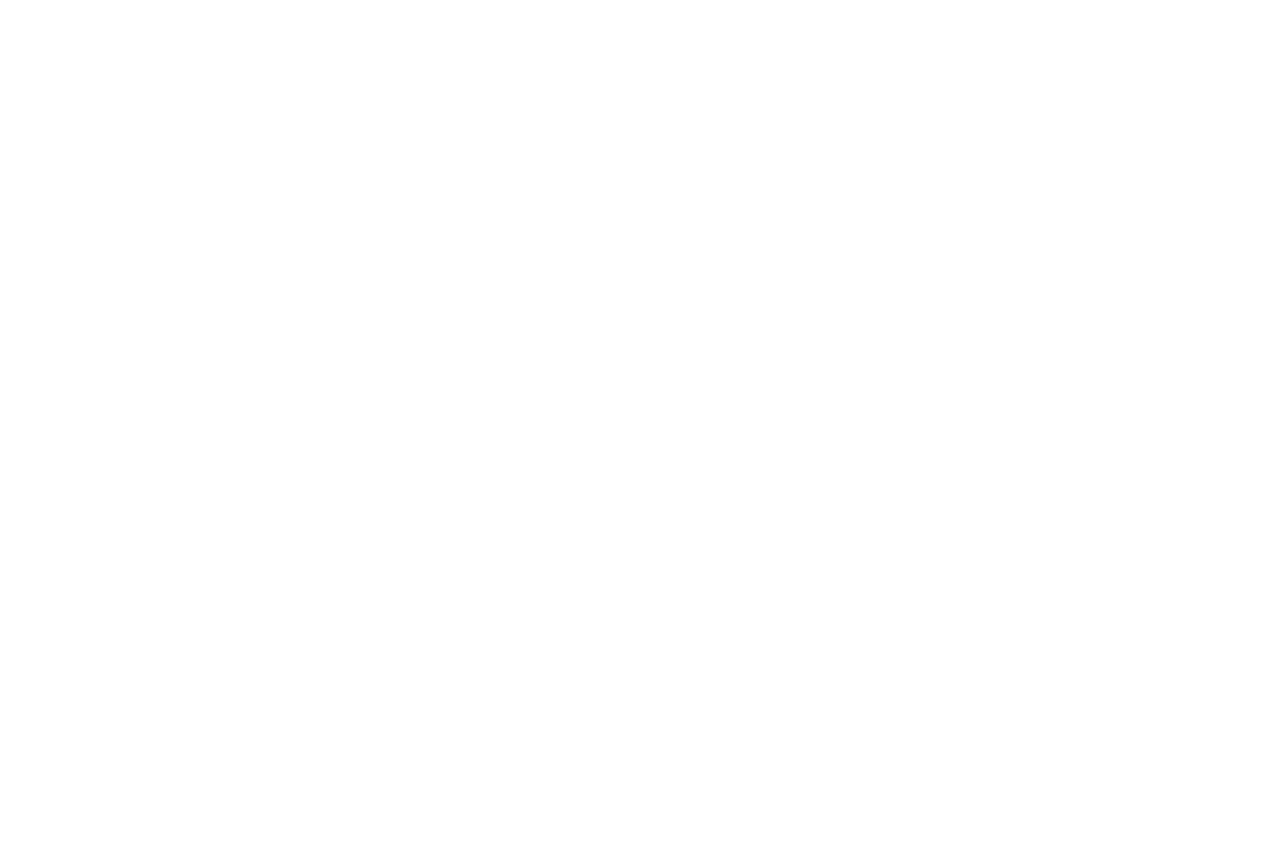
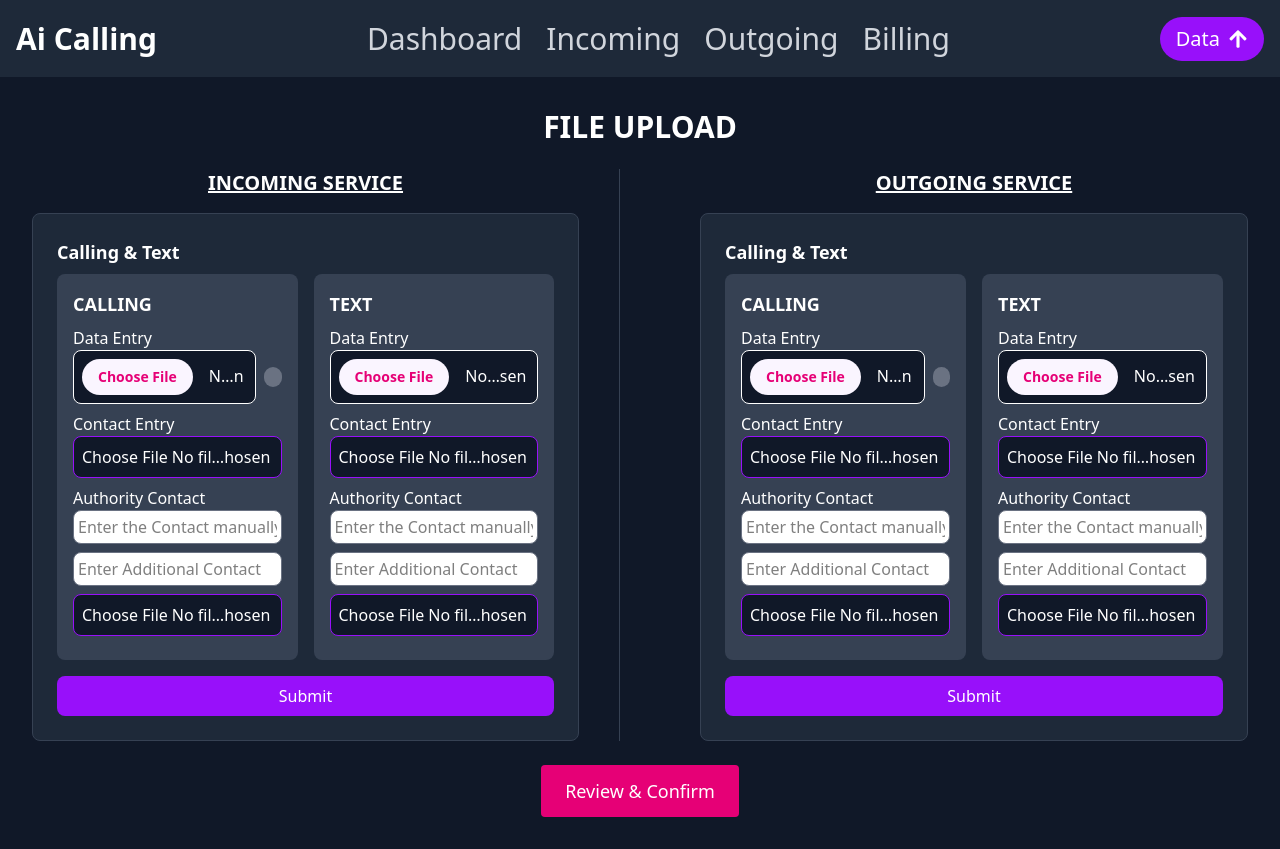
Before and after one commit to Praveen-Kumar750/AI-Calling, a React (Vite) app in the folder frontend/: page /file-upload in a window 1280 px wide. Before the commit this address had no page. Before the commit the page ends 800 px from the top, so only its background shows below. Built offline with nearby package versions, Linux system fonts and the light colour scheme.

Commit message:
frontend version 1.9

```diff
--- a/frontend/package.json
+++ b/frontend/package.json
@@ -12,6 +12,7 @@
   "dependencies": {
     "@tailwindcss/vite": "^4.0.8",
     "axios": "^1.7.9",
+    "lucide-react": "^0.475.0",
     "react": "^19.0.0",
     "react-dom": "^19.0.0",
     "react-icons": "^5.5.0",
--- a/frontend/src/App.jsx
+++ b/frontend/src/App.jsx
@@ -10,6 +10,8 @@ import OutgoingCalls from "./client/OutgoingCalls";
 import OutgoingMessages from "./client/OutgoingMessages";
 import BillingTableCalls from "./client/BillingTableCalls";
 import BillingTableMessages from "./client/BillingTableMessages";
+import FileUpload from "./client/FileUpload";
+import PreviousData from "./client/PreviousData";
 
 function App() {
   return (
@@ -25,6 +27,8 @@ function App() {
         <Route path="/incoming-messages" element={<IncomingMessages />} />
         <Route path="/outgoing-messages" element={<OutgoingMessages />} />
         <Route path="/billing-messages" element={<BillingTableMessages />} />
+        <Route path="/file-upload" element={<FileUpload />} />
+        <Route path="/previous-data" element={<PreviousData />} />
       </Routes>
     </Router>
   );
--- /dev/null
+++ b/frontend/src/client/FileUpload.jsx
@@ -0,0 +1,117 @@
+import { useState } from "react";
+import ClientNavbar from "./components/ClientNavbar";
+
+export default function FileUpload() {
+  const [sameForTextIncoming, setSameForTextIncoming] = useState(false);
+  const [sameForTextOutgoing, setSameForTextOutgoing] = useState(false);
+  const [showConfirmModal, setShowConfirmModal] = useState(false);
+  const [showDoneModal, setShowDoneModal] = useState(false);
+
+  const handleConfirm = () => {
+    setShowConfirmModal(false);
+    setShowDoneModal(true);
+  };
+
+  return (
+    <div className="min-h-screen bg-gray-900 text-white">
+      <ClientNavbar />
+
+      <div className="container mx-auto p-8">
+        <h1 className="text-3xl font-bold text-center mb-6">FILE UPLOAD</h1>
+
+        <div className="grid grid-cols-2 gap-10">
+          {["INCOMING SERVICE", "OUTGOING SERVICE"].map((serviceType, serviceIndex) => (
+            <div key={serviceIndex} className={serviceIndex === 0 ? "border-r border-gray-700 pr-10" : "pl-10"}>
+              <h2 className="text-xl font-semibold text-center underline mb-4">{serviceType}</h2>
+              <div className="p-6 border border-gray-700 rounded-lg bg-gray-800">
+                <h3 className="text-lg font-semibold mb-2">Calling & Text</h3>
+
+                <div className="grid grid-cols-2 gap-4">
+                  {["CALLING", "TEXT"].map((section, index) => (
+                    <div key={index} className="p-4 bg-gray-700 rounded-lg">
+                      <h3 className="text-lg font-semibold mb-2">{section}</h3>
+
+                      <label>Data Entry</label>
+                      <div className="flex items-center space-x-2 mb-2">
+  <input
+    type="file"
+    className="w-full p-2 rounded-lg border border-white-600 text-white bg-gray-900 file:mr-4 file:py-2 file:px-4 file:rounded-full file:border-0 file:text-sm file:font-semibold file:bg-purple-50 file:text-pink-600 hover:file:bg-white-100"
+  />
+  {index === 0 && (
+    <button
+      className={`w-5 h-5 rounded-full flex items-center justify-center ${
+        serviceIndex === 0
+          ? (sameForTextIncoming ? "bg-green-500" : "bg-gray-500")
+          : (sameForTextOutgoing ? "bg-green-500" : "bg-gray-500")
+      }`}
+      onClick={() =>
+        serviceIndex === 0
+          ? setSameForTextIncoming(!sameForTextIncoming)
+          : setSameForTextOutgoing(!sameForTextOutgoing)
+      }
+    >
+      {serviceIndex === 0
+        ? sameForTextIncoming && <span className="text-white text-xs">✓</span>
+        : sameForTextOutgoing && <span className="text-white text-xs">✓</span>}
+    </button>
+  )}
+</div>
+
+                      <label>Contact Entry</label>
+                      <input type="file" className="w-full p-2 rounded-lg border border-purple-600 text-white bg-gray-900 mb-2" />
+
+                      <label>Authority Contact</label>
+                      <input type="text" className="w-full p-1 rounded-lg border border-gray-500 bg-white text-black mb-2" placeholder="Enter the Contact manually" />
+                      <input type="text" className="w-full p-1 rounded-lg border border-gray-500 bg-white text-black mb-2" placeholder="Enter Additional Contact" />
+                      <input type="file" className="w-full p-2 rounded-lg border border-purple-600 text-white bg-gray-900 mb-2" />
+                    </div>
+                  ))}
+                </div>
+                <button className="bg-purple-600 w-full py-2 rounded-lg mt-4">Submit</button>
+              </div>
+            </div>
+          ))}
+        </div>
+
+        <div className="flex justify-center mt-6">
+          <button className="bg-pink-600 px-6 py-3 text-lg rounded" onClick={() => setShowConfirmModal(true)}>
+            Review & Confirm
+          </button>
+        </div>
+      </div>
+
+      {showConfirmModal && (
+        <div className="fixed inset-0 flex items-center justify-center bg-black bg-opacity-50">
+          <div className="bg-gray-800 p-6 rounded-lg text-center">
+            <h2 className="text-xl font-bold">Confirm?</h2>
+            <div className="flex justify-center space-x-4 mt-4">
+              <button className="bg-gray-500 px-4 py-2 rounded" onClick={() => setShowConfirmModal(false)}>
+                No
+              </button>
+              <button className="bg-green-500 px-4 py-2 rounded" onClick={handleConfirm}>
+                Yes
+              </button>
+            </div>
+          </div>
+        </div>
+      )}
+
+      {showDoneModal && (
+        <div className="fixed inset-0 flex items-center justify-center bg-black bg-opacity-50">
+          <div className="bg-gray-800 p-6 rounded-lg text-center">
+            <h2 className="text-xl font-bold">Done</h2>
+            <div className="flex justify-center mt-4">
+              <span className="text-purple-500 text-4xl">✔</span>
+              <div className="flex space-x-4 mt-4">
+                <button className="bg-gray-500 px-4 py-2 rounded" onClick={() => setShowDoneModal(false)}>
+                  Close
+                </button>
+                <button className="bg-purple-600 px-4 py-2 rounded">View Details</button>
+              </div>
+            </div>
+          </div>
+        </div>
+      )}
+    </div>
+  );
+}
--- /dev/null
+++ b/frontend/src/client/PreviousData.jsx
@@ -0,0 +1,95 @@
+import { Upload } from "lucide-react";
+import ClientNavbar from "./components/ClientNavbar";
+
+const PreviousData = () => {
+  const data = [
+    { date: "01-01-2000", time: "01-01-2000", file: "abc.csv", service: "Call" },
+    { date: "01-01-2000", time: "01-01-2000", file: "abc.txt", service: "Call" },
+    { date: "01-01-2001", time: "03-01-2000", file: "bcd.txt", service: "Message" },
+    { date: "01-01-2001", time: "03-01-2000", file: "bcd.csv", service: "Message" },
+    { date: "01-01-2001", time: "03-01-2000", file: "bcd.csv", service: "Message" },
+    { date: "01-01-2001", time: "03-01-2000", file: "bcd.csv", service: "Message" },
+  ];
+
+  // Group data by date and time to calculate row spans
+  const groupedData = [];
+  let lastDate = null;
+  let lastTime = null;
+  let dateRowSpan = 0;
+  let timeRowSpan = 0;
+
+  data.forEach((entry, index) => {
+    if (entry.date !== lastDate) {
+      dateRowSpan = data.filter((e) => e.date === entry.date).length;
+      lastDate = entry.date;
+    } else {
+      dateRowSpan = 0;
+    }
+
+    if (entry.time !== lastTime) {
+      timeRowSpan = data.filter((e) => e.time === entry.time && e.date === entry.date).length;
+      lastTime = entry.time;
+    } else {
+      timeRowSpan = 0;
+    }
+
+    groupedData.push({ ...entry, dateRowSpan, timeRowSpan });
+  });
+
+  return (
+    <div>
+         <ClientNavbar />
+
+    <div className="p-6 bg-gray-900 text-white min-h-screen flex items-center justify-center">
+
+      <div className="flex w-full max-w-5xl gap-8">
+        {/* Left: Table Section */}
+        <div className="flex-1">
+          <h2 className="text-3xl font-bold mb-4">PREVIOUS DATA</h2>
+          <div className="border border-gray-600 rounded-md p-4 overflow-x-auto">
+            <table className="w-full border-collapse text-center">
+              <thead className="bg-gray-800">
+                <tr>
+                  {["DATE", "TIME", "FILE TYPE", "SERVICES"].map((header, i) => (
+                    <th key={i} className="px-4 py-2 border border-gray-700">
+                      {header}
+                    </th>
+                  ))}
+                </tr>
+              </thead>
+              <tbody>
+                {groupedData.map((row, index) => (
+                  <tr key={index} className="bg-gray-900">
+                    {row.dateRowSpan > 0 && (
+                      <td rowSpan={row.dateRowSpan} className="px-4 py-2 border border-gray-700">
+                        {row.date}
+                      </td>
+                    )}
+                    {row.timeRowSpan > 0 && (
+                      <td rowSpan={row.timeRowSpan} className="px-4 py-2 border border-gray-700">
+                        {row.time}
+                      </td>
+                    )}
+                    <td className="px-4 py-2 border border-gray-700">{row.file}</td>
+                    <td className="px-4 py-2 border border-gray-700">{row.service}</td>
+                  </tr>
+                ))}
+              </tbody>
+            </table>
+          </div>
+        </div>
+
+        {/* Right: Upload Button */}
+        <div className="flex items-center justify-center border-l border-gray-600 pl-8">
+          <button className="bg-purple-600 text-white px-6 py-3 rounded-lg flex items-center gap-2 text-lg font-semibold">
+            Update New Data <Upload size={20} />
+          </button>
+        </div>
+      </div>
+    </div>
+    </div>
+
+  );
+};
+
+export default PreviousData;
--- a/frontend/src/client/components/ClientNavbar.jsx
+++ b/frontend/src/client/components/ClientNavbar.jsx
@@ -4,7 +4,7 @@ const ClientNavbar = () => {
   return (
     <>
     <nav className="flex justify-between items-center p-4 bg-gray-800">
-    <h1 className="text-[30px] font-bold">Ai Calling</h1>
+    <h1 className="text-[30px] font-bold text-white">Ai Calling</h1>
     <div className="space-x-6">
       <a href="#" className="text-gray-300 text-[30px] hover:text-white">Dashboard</a>
       <a href="#" className="text-gray-300 text-[30px] hover:text-white">Incoming</a>
```
Also changed, not shown: 1 other file (tests, documents, lock files or other folders).
